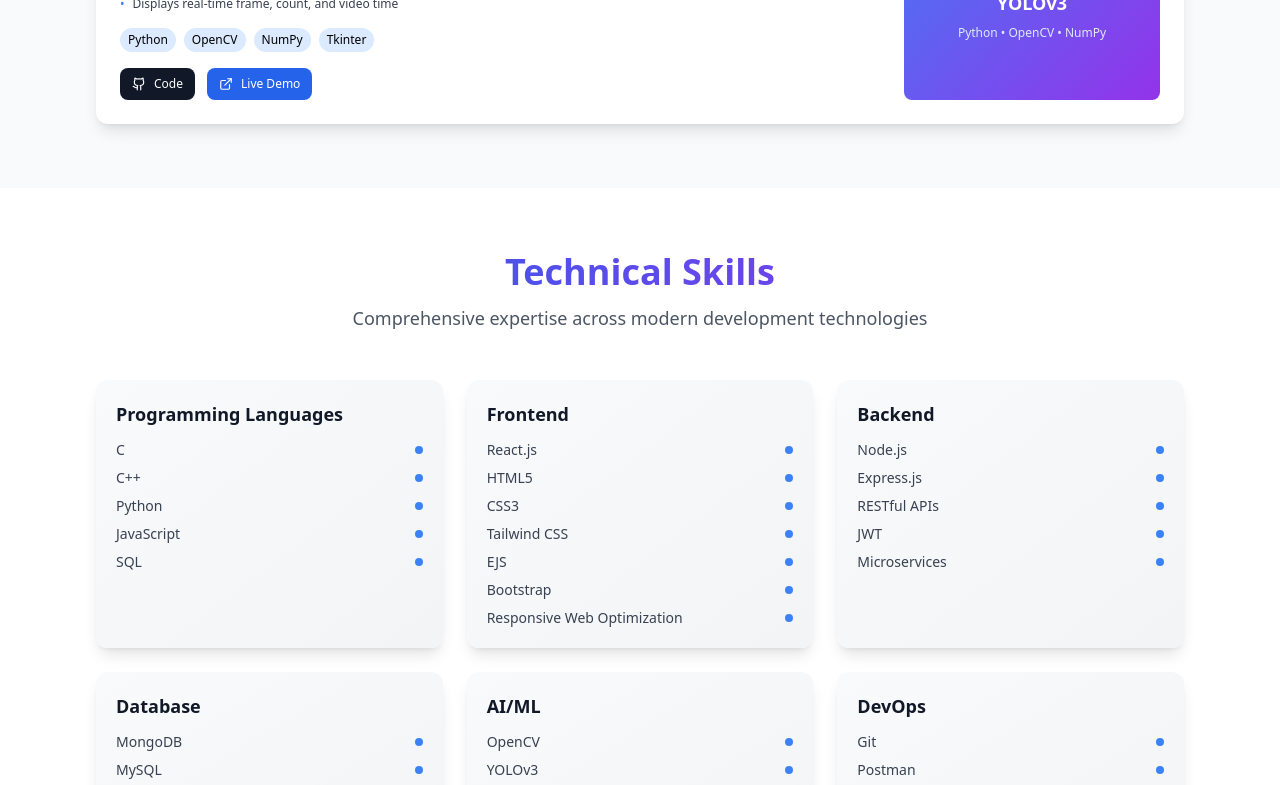
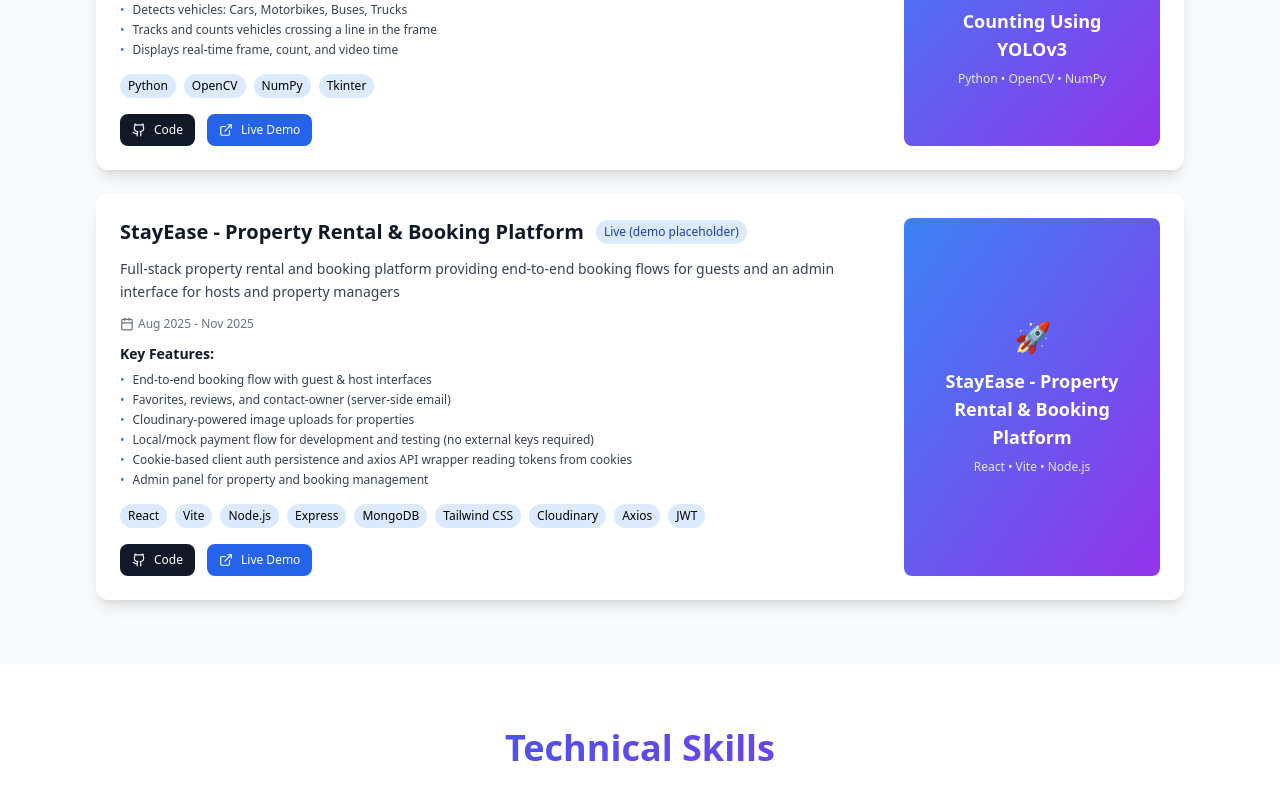
Before and after one commit to Kailramiya/portfolio, a React (Vite) app: page / in a window 1280 px wide. Shown: the part 3075-3860 px from the top of the page. Built offline with nearby package versions, Linux system fonts and the light colour scheme; no server answers.

Commit message:
added stayease to portfolio
Added new project 'StayEase' with details including description, tech stack, features, period, status, GitHub, and demo links.

```diff
--- a/src/data/portfolio.js
+++ b/src/data/portfolio.js
@@ -80,7 +80,25 @@ export const portfolioData = {
       status: "Completed",
       github: "https://github.com/Kailramiya/Vehicle-Detection-and-Counting-using-yolov-",
       demo: "https://github.com/Kailramiya/Vehicle-Detection-and-Counting-using-yolov-/tree/main/results" // Add demo link if available
-    }
+    },
+    {
+      id: 5,
+      title: "StayEase - Property Rental & Booking Platform",
+      description: "Full‑stack property rental and booking platform providing end‑to‑end booking flows for guests and an admin interface for hosts and property managers",
+      tech: ["React", "Vite", "Node.js", "Express", "MongoDB", "Tailwind CSS", "Cloudinary", "Axios", "JWT"],
+      features: [
+      "End-to-end booking flow with guest & host interfaces",
+      "Favorites, reviews, and contact-owner (server-side email)",
+      "Cloudinary-powered image uploads for properties",
+      "Local/mock payment flow for development and testing (no external keys required)",
+      "Cookie-based client auth persistence and axios API wrapper reading tokens from cookies",
+      "Admin panel for property and booking management"
+      ],
+      period: "Aug 2025 - Nov 2025",
+      status: "Live (demo placeholder)",
+      github: "https://github.com/Kailramiya/StayEase",
+      demo: "https://stay-ease-frontend-one.vercel.app"
+      },
 
 
   ],
```
